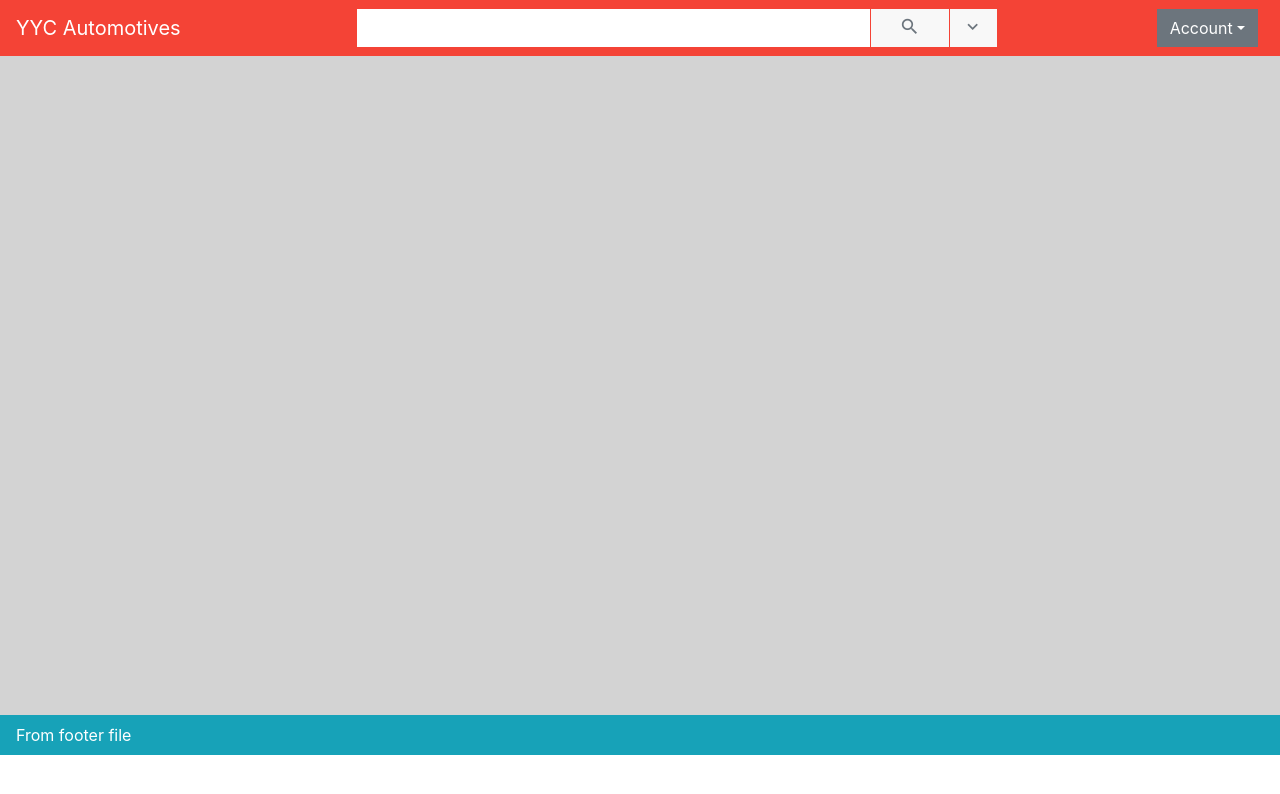
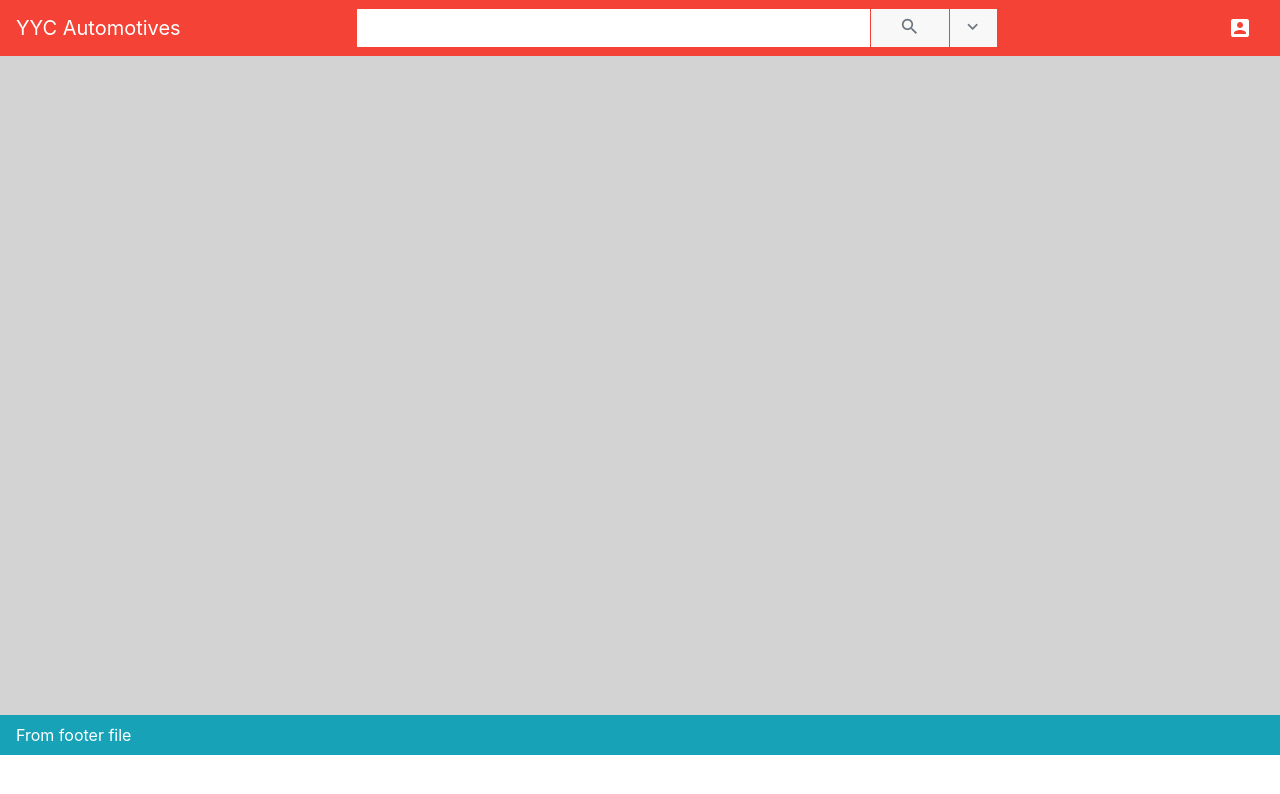
Before and after one commit to fnoori/yycauto, a Vue app: page / in a window 1280 px wide. Shown: the top 794 px of the page. Built offline with nearby package versions, Linux system fonts and the light colour scheme.

Commit message:
Temp profile logo on top right of navbar

```diff
--- a/src/App.vue
+++ b/src/App.vue
@@ -27,6 +27,9 @@
 </script>
 
 <style>
+    body {
+        font-family: 'Quicksand', sans-serif;
+    }
     div,
     input,
     button,
--- a/src/components/Header.vue
+++ b/src/components/Header.vue
@@ -18,22 +18,26 @@
                 </b-input-group-append>
             </b-input-group>
         </b-navbar-nav>
-        <b-dropdown id="account" right text="Account" class="m-0 account-btn">
-            <b-dropdown-item-button>Inventory</b-dropdown-item-button>
-            <b-dropdown-divider></b-dropdown-divider>
-            <b-dropdown-item-button>Logout</b-dropdown-item-button>
-        </b-dropdown>
+
+        <b-btn variant="outline-secondary" class="account-btn account-mgmt-btn ml-auto">
+            <i class="material-icons">account_box</i>
+        </b-btn>
+        <!--
+        <b-btn variant="outline-secondary" class="logout-btn account-mgmt-btn">
+            Logout
+        </b-btn>
+        -->
     </b-navbar>
 </template>
 
 <script>
 export default {
-  components: {},
-  data() {
-    return {}
-  },
+    components: {},
+    data() {
+        return {}
+    },
 
-  methods: {}
+    methods: {}
 }
 </script>
 
@@ -53,7 +57,16 @@ export default {
         color: #333;
     }
     button {
-        background: #f8f8f8;
+        background: #f8f8f8 !important;
+        border: none;
+    }
+    button:focus,
+    button:active {
+        outline: none !important;
+        box-shadow: inset 0 1px 0 #ddd !important;
+        background: #e9e9e9 !important;
+        border-color: #c6c6c6 !important;
+        color: #333 !important;
     }
 
     /* Bootstrap overwrites */
@@ -70,13 +83,9 @@ export default {
     }
 
     /* Custom */
-    .account-btn:focus {
-        box-shadow: none !important;
-    }
     .search-btn {
         padding-top: 2px;
         width: 5rem;
-        border: none;
     }
     .search-btn:before {
         content: '';
@@ -86,14 +95,6 @@ export default {
         bottom: 0px;
         left: 0px;
         margin-right: 2px;
-    }
-    .search-btn:focus,
-    .search-btn:active {
-        outline: none !important;
-        box-shadow: inset 0 1px 0 #ddd !important;
-        background: #e9e9e9 !important;
-        border-color: #c6c6c6 !important;
-        color: #333 !important;
     }
     .search-btn i {
         vertical-align: middle;
@@ -114,6 +115,14 @@ export default {
         left: 0px;
         margin-right: 2px;
     }
+    .advanced-btn:focus,
+    .advanced-btn:active {
+        outline: none !important;
+        box-shadow: inset 0 1px 0 #ddd !important;
+        background: #e9e9e9 !important;
+        border-color: #c6c6c6 !important;
+        color: #333 !important;
+    }
     .advanced-btn i {
         vertical-align: middle;
         font-size: 1.3em;
@@ -123,19 +132,24 @@ export default {
         margin: 0 10rem;
     }
 
-    .account-btn button:focus {
-        outline: none !important;
+    .account-btn {
+        height: 2.2rem;
     }
-    .account-btn button:hover {
+    .account-mgmt-btn {
+        background: transparent !important;
+        color: white;
+    }
+    .account-mgmt-btn:hover {
+        background-color: #D81E0F !important;
+        color: white !important;
+    }
+    .account-mgmt-btn:focus,
+    .account-mgmt-btn:active {
+        background-color: #D81E0F !important;
+        color: white !important;
+        border: none !important;
         box-shadow: none !important;
-        padding: 1rem 1rem;
-        background-color: red !important;
     }
-    .account-btn button {
-        background-color: white !important;
-        text-align: right !important;
-    }
-
 
     @media (max-width: 991px) {
         .search-attributes {
```
